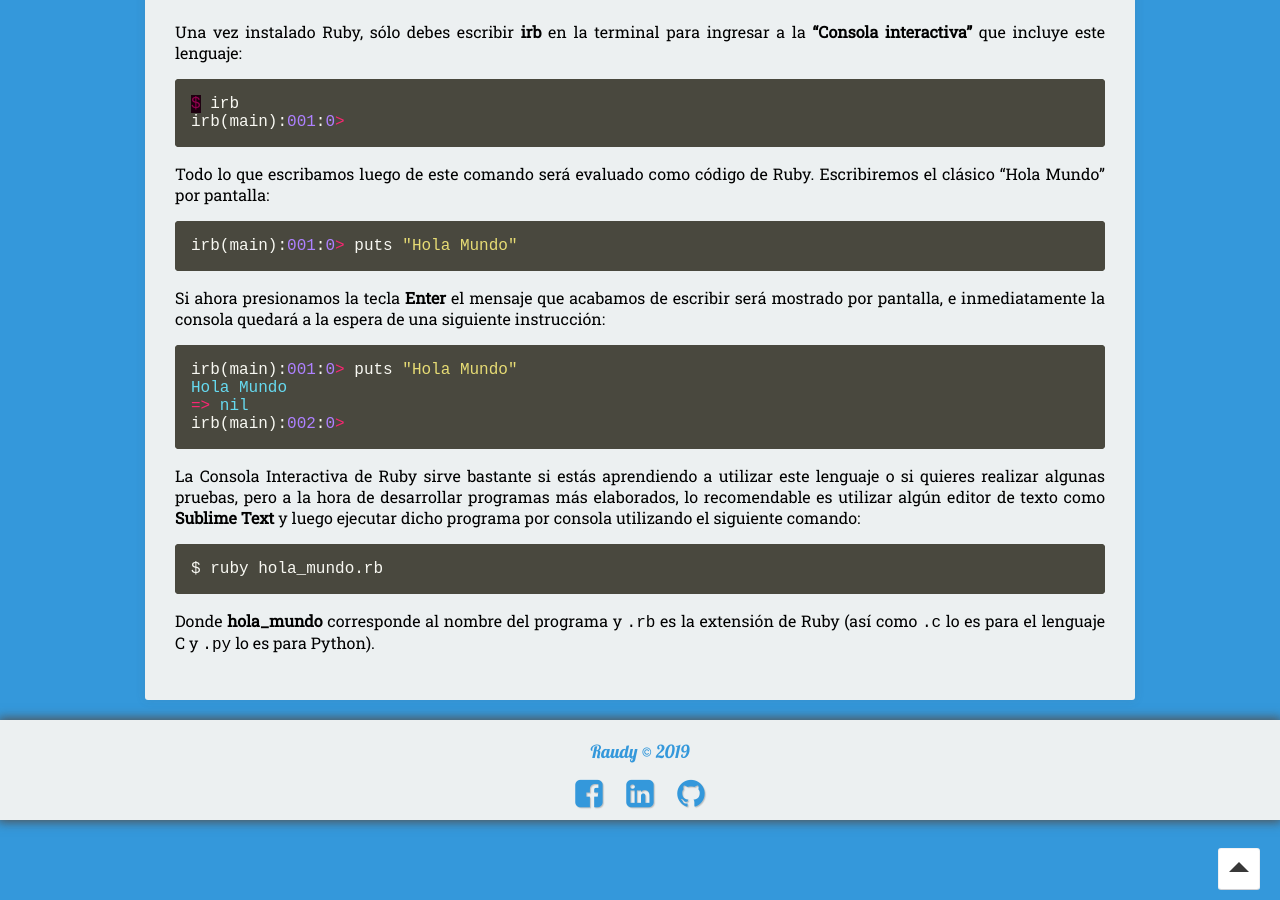
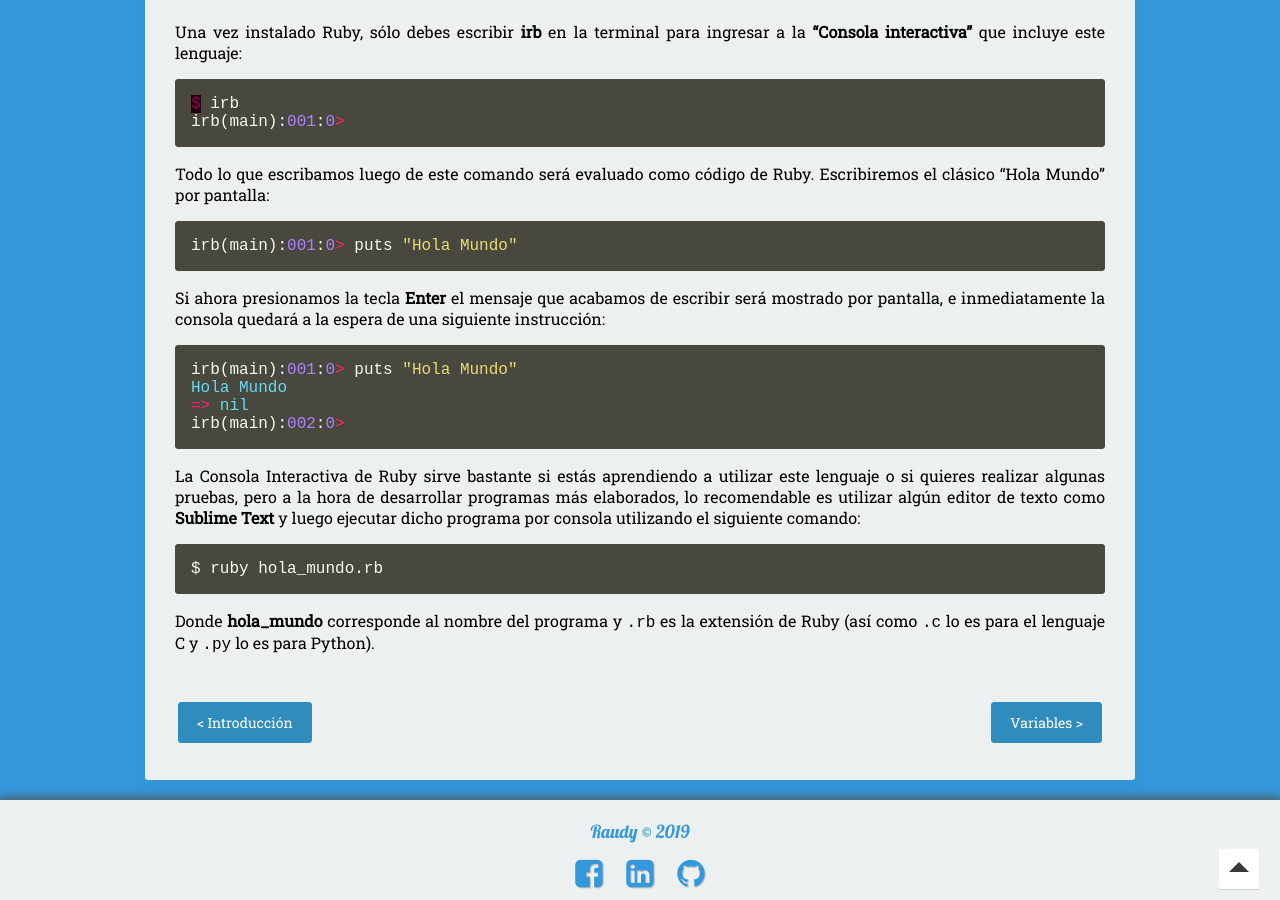
Before and after one commit to nisoto/Blog-anterior-2.0, a Jekyll site: the page built from _posts/2018-09-19-ruby-ii-instalacion.md, in a window 1280 px wide and 900 px high, scrolled down 1253 px. Built offline with Jekyll 4.4.1, drawn with Linux system fonts in a browser that asks for light colours; nearby versions of some CDN libraries; part of the change alters nothing that is shown.

Commit message:
Update 2018-09-19-ruby-ii-instalacion.md

````diff
--- a/_posts/2018-09-19-ruby-ii-instalacion.md
+++ b/_posts/2018-09-19-ruby-ii-instalacion.md
@@ -80,3 +80,7 @@ $ ruby hola_mundo.rb
 ```
 
 Donde **hola_mundo** corresponde al nombre del programa y `.rb` es la extensión de Ruby (así como `.c` lo es para el lenguaje C y `.py` lo es para Python).
+
+|     |     |
+|:----|----:|
+| [< Introducción](https://nisoto.github.io/ruby-i-introduccion/){: .btn .btn-info} | [Variables >](https://nisoto.github.io/ruby-iii-variables/){: .btn .btn-info} |
````
